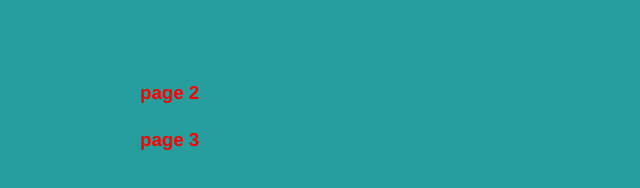
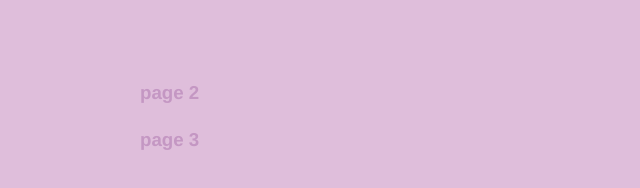
Before and after one commit to vand326/project3, a plain HTML site: page index.html in a window 1280 px wide. Shown: the whole page, without its empty margins (0-640 px from the left). Drawn offline with Linux system fonts and the light colour scheme.

Commit message:
font n bg

```diff
--- a/main.css
+++ b/main.css
@@ -4,7 +4,7 @@ body {
   font-family: "Helvetica", "Arial", sans-serif;
   line-height: 1.5;
   padding: 30px 20px;
-  background-color: #269E9D;
+  background-color: #DFBEDB;
 }
 
 h1 {
@@ -13,6 +13,6 @@ h1 {
 }
 
 a {
-color: #FF0000;
+color: #C497C3;
 text-decoration: none;
 }
```
